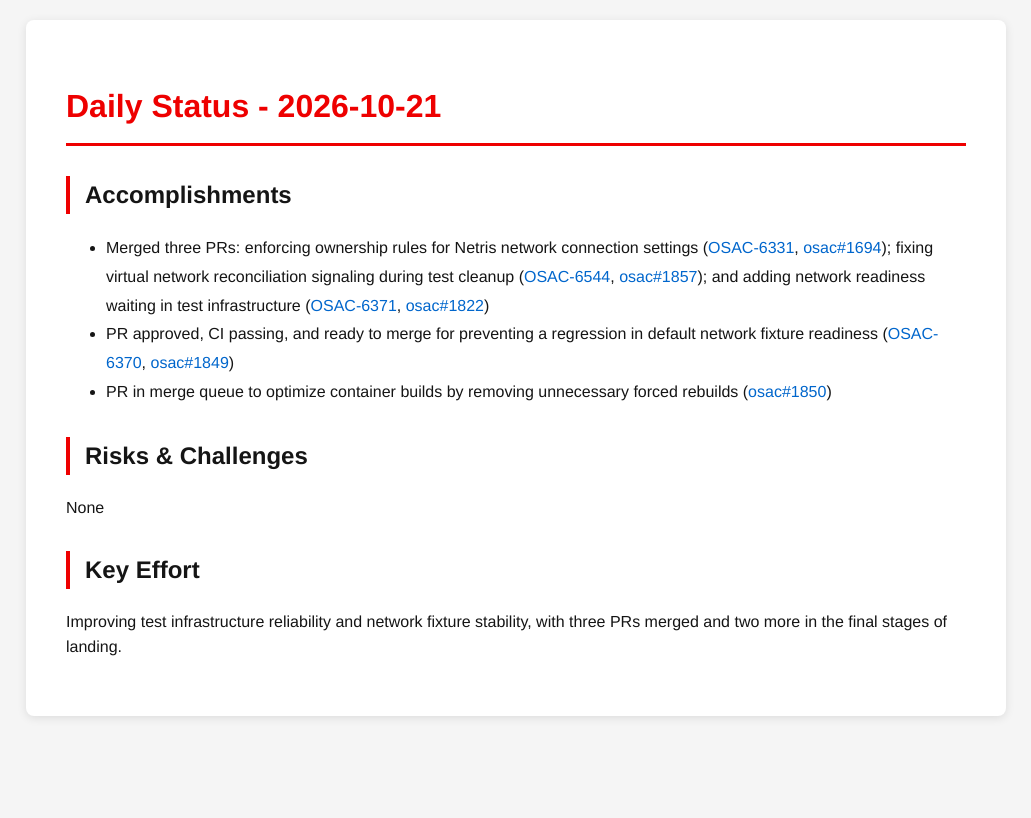
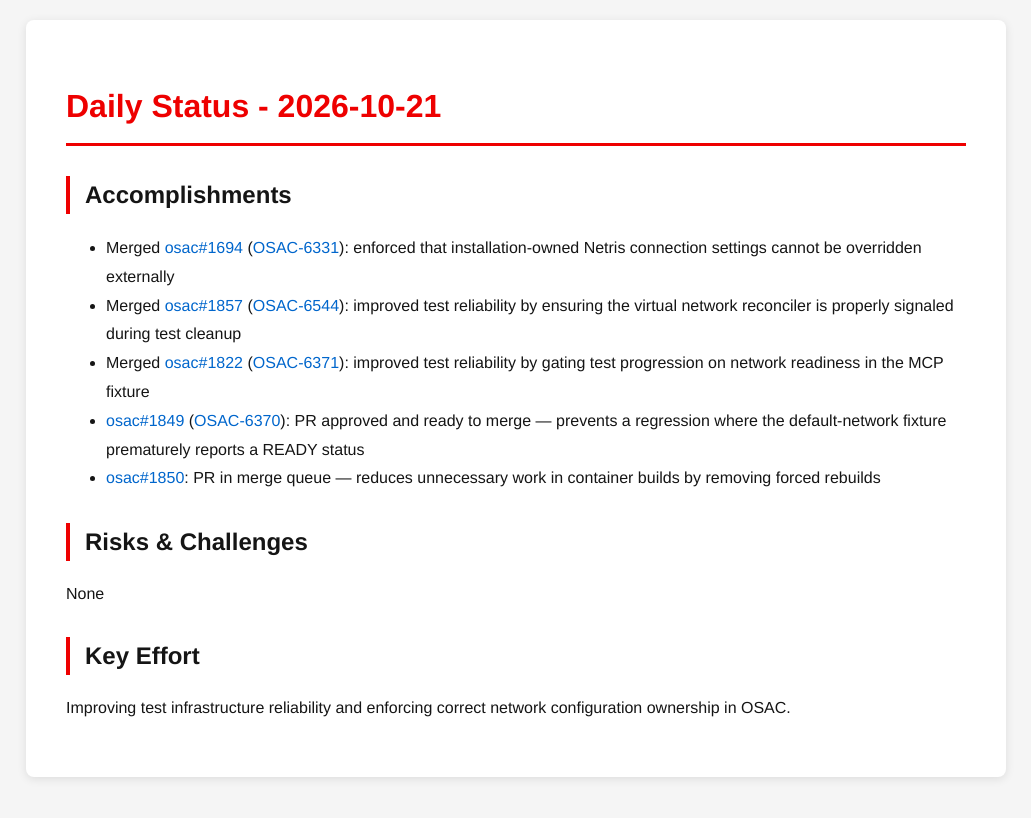
Before and after one commit to tzvatot/daily-status, a Jekyll site: the page built from 2026-10-21.md, in a window 1280 px wide. Shown: the top 818 px of the page, without its empty margins (124-1155 px from the left). Built offline with Jekyll 4.4.1, drawn with Linux system fonts in a browser that asks for light colours.

Commit message:
Daily status update - 2026-10-21

```diff
--- a/2026-10-21.md
+++ b/2026-10-21.md
@@ -7,12 +7,14 @@ date: 2026-10-21
 # Daily Status - 2026-10-21
 
 ## Accomplishments
-- Merged three PRs: enforcing ownership rules for Netris network connection settings ([OSAC-6331](https://redhat.atlassian.net/browse/OSAC-6331), [osac#1694](https://github.com/osac-project/osac/pull/1694)); fixing virtual network reconciliation signaling during test cleanup ([OSAC-6544](https://redhat.atlassian.net/browse/OSAC-6544), [osac#1857](https://github.com/osac-project/osac/pull/1857)); and adding network readiness waiting in test infrastructure ([OSAC-6371](https://redhat.atlassian.net/browse/OSAC-6371), [osac#1822](https://github.com/osac-project/osac/pull/1822))
-- PR approved, CI passing, and ready to merge for preventing a regression in default network fixture readiness ([OSAC-6370](https://redhat.atlassian.net/browse/OSAC-6370), [osac#1849](https://github.com/osac-project/osac/pull/1849))
-- PR in merge queue to optimize container builds by removing unnecessary forced rebuilds ([osac#1850](https://github.com/osac-project/osac/pull/1850))
+- Merged [osac#1694](https://github.com/osac-project/osac/pull/1694) ([OSAC-6331](https://redhat.atlassian.net/browse/OSAC-6331)): enforced that installation-owned Netris connection settings cannot be overridden externally
+- Merged [osac#1857](https://github.com/osac-project/osac/pull/1857) ([OSAC-6544](https://redhat.atlassian.net/browse/OSAC-6544)): improved test reliability by ensuring the virtual network reconciler is properly signaled during test cleanup
+- Merged [osac#1822](https://github.com/osac-project/osac/pull/1822) ([OSAC-6371](https://redhat.atlassian.net/browse/OSAC-6371)): improved test reliability by gating test progression on network readiness in the MCP fixture
+- [osac#1849](https://github.com/osac-project/osac/pull/1849) ([OSAC-6370](https://redhat.atlassian.net/browse/OSAC-6370)): PR approved and ready to merge — prevents a regression where the default-network fixture prematurely reports a READY status
+- [osac#1850](https://github.com/osac-project/osac/pull/1850): PR in merge queue — reduces unnecessary work in container builds by removing forced rebuilds
 
 ## Risks & Challenges
 None
 
 ## Key Effort
-Improving test infrastructure reliability and network fixture stability, with three PRs merged and two more in the final stages of landing.
+Improving test infrastructure reliability and enforcing correct network configuration ownership in OSAC.
```
